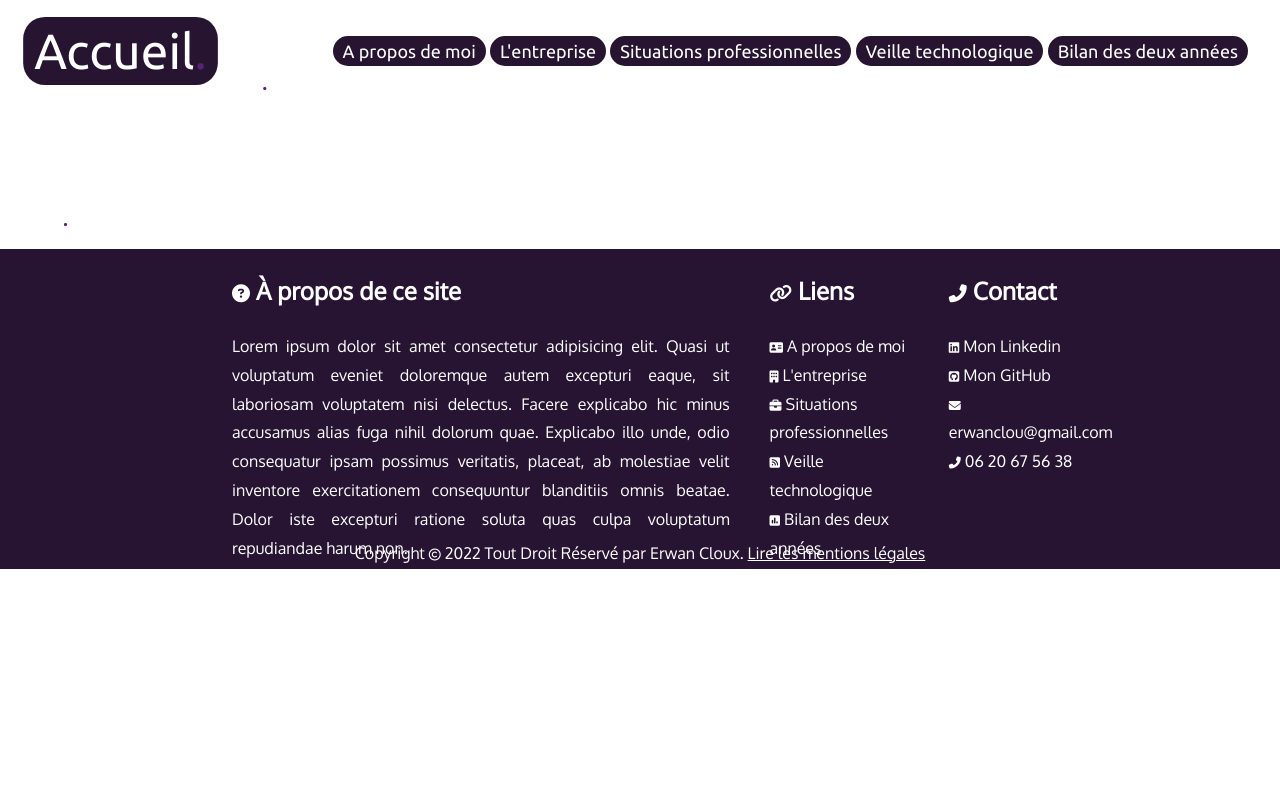
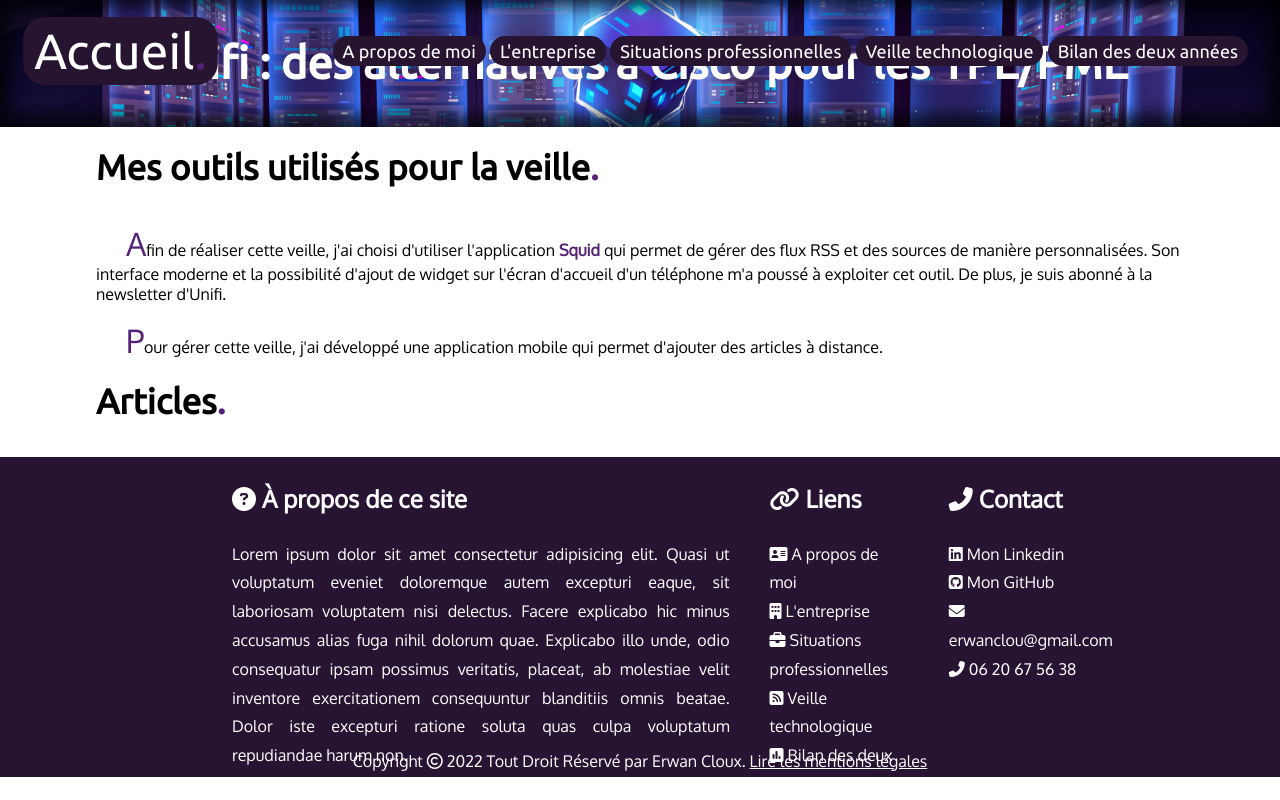
Before and after one commit to erwanclx/portfolio, a website: page veille.html in a window 1280 px wide. Drawn offline with Linux system fonts and the light colour scheme; no server answers.

Commit message:
bug corre

```diff
--- a/veille.html
+++ b/veille.html
@@ -4,7 +4,7 @@
     <meta charset="utf-8">
     <title>Veille - Portfolio d'Erwan C.</title>
     <meta name="description" content="">
-    <link rel="stylesheet" href="styles.css">
+    <link rel="stylesheet" href="veille.css">
     <script src="https://kit.fontawesome.com/781d1521c3.js" crossorigin="anonymous"></script>
     <script src="https://www.gstatic.com/firebasejs/8.9.1/firebase-app.js"></script>
     <!-- FIREBASE FIRESTORE -->
```
